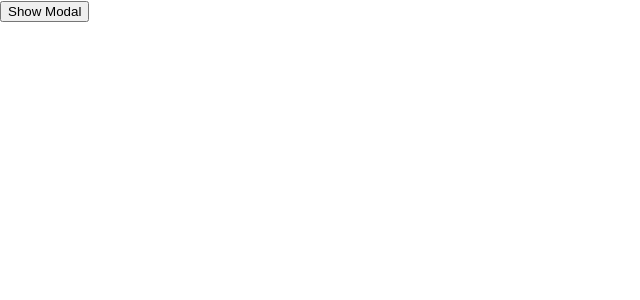
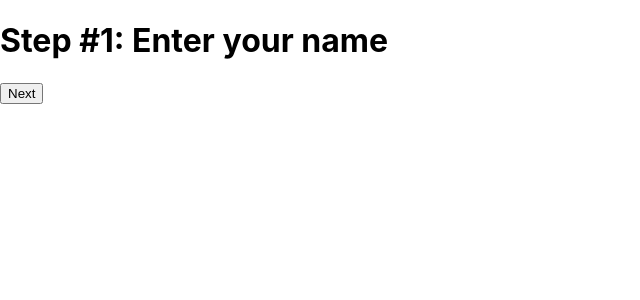
Before and after one commit to phamducbinhh/React-Design-Patterns, a React (Vite) app: page / in a window 1280 px wide. Shown: the top 300 px of the page, without its empty margins (0-640 px from the left). Built offline with nearby package versions, Linux system fonts and the light colour scheme.

Commit message:
Collecting Data

```diff
--- a/src/App.tsx
+++ b/src/App.tsx
@@ -1,15 +1,45 @@
-import React from 'react'
-import { Fragment } from 'react/jsx-runtime'
-import ControlledModal from './components/controlled/modal'
+import { UncontrolledFlow } from './components/uncontrolled/flow'
 
-export default function App() {
-  const [show, setShow] = React.useState(false)
+const StepOne = ({ next }: { next?: any }) => {
   return (
-    <Fragment>
-      <ControlledModal show={show} close={() => setShow(false)}>
-        <h1>Modal</h1>
-      </ControlledModal>
-      <button onClick={() => setShow(!show)}>{show ? 'Hide Modal' : 'Show Modal'}</button>
-    </Fragment>
+    <>
+      <h1>Step #1: Enter your name</h1>
+      <button onClick={() => next({ name: 'TestName' })}>Next</button>
+    </>
   )
 }
+const StepTwo = ({ next }: { next?: any }) => {
+  return (
+    <>
+      <h1>Step #2: Enter your age</h1>
+      <button onClick={() => next({ age: 23 })}>Next</button>
+    </>
+  )
+}
+const StepThree = ({ next }: { next?: any }) => {
+  return (
+    <>
+      <h1>Step #3: Enter your country</h1>
+      <button onClick={() => next({ country: 'Poland' })}>Next</button>
+    </>
+  )
+}
+
+function App() {
+  return (
+    <>
+      <UncontrolledFlow
+        onDone={(data) => {
+          console.log(data)
+          alert('Onboarding Flow Done!')
+        }}
+      >
+        <StepOne />
+        <StepTwo />
+        <StepThree />
+      </UncontrolledFlow>
+    </>
+  )
+}
+
+export default App
--- /dev/null
+++ b/src/components/uncontrolled/flow.tsx
@@ -0,0 +1,29 @@
+import React, { useState } from 'react'
+
+export const UncontrolledFlow = ({ children, onDone }: { children: React.ReactNode; onDone: (data: any) => void }) => {
+  const [data, setData] = useState({})
+  const [currentStepIndex, setCurrentStepIndex] = useState(0)
+
+  const currentChild = React.Children.toArray(children)[currentStepIndex]
+
+  const next = (dataFromStep: any) => {
+    const nextIndex = currentStepIndex + 1
+    const updatedData = { ...data, ...dataFromStep }
+
+    console.log(updatedData)
+
+    if (nextIndex < React.Children.count(children)) {
+      setCurrentStepIndex(nextIndex)
+    } else {
+      onDone(updatedData)
+    }
+
+    setData(updatedData)
+  }
+
+  if (React.isValidElement(currentChild)) {
+    return React.cloneElement(currentChild, { next })
+  }
+
+  return currentChild
+}
```
